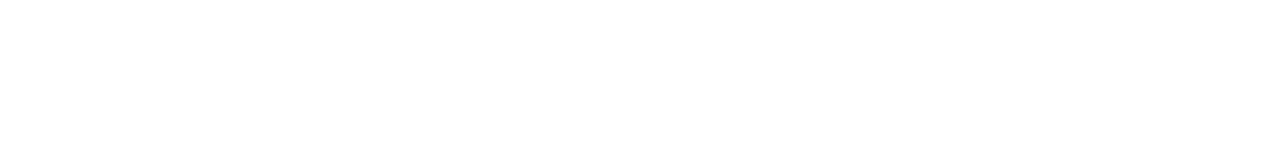
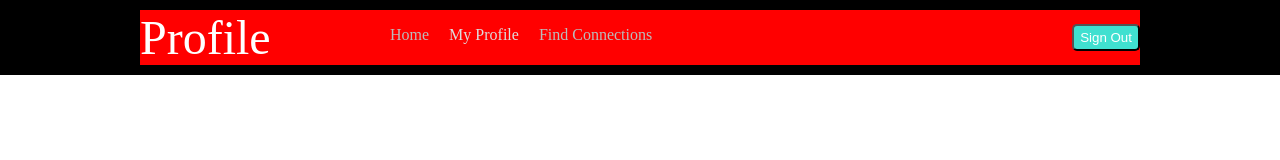
Before and after one commit to Rahumadat/pagina-de-perfil, a plain HTML site: page index.html in a window 1280 px wide. Drawn offline with Linux system fonts and the light colour scheme.

Commit message:
commit cabecera ok

```diff
--- a/index.html
+++ b/index.html
@@ -8,6 +8,25 @@
     <title>Profile</title>
 </head>
 <body>
+    <header>
+        <div class="headtotal">
+            <div class="titulo">
+                Profile
+            </div>
+            <nav>
+                <ul>
+                    <li>Home</li>
+                    <li><a href="#" title="My Profile">My Profile</a></li>
+                    <li>Find Connections</li>
+                </ul>
+            </nav>
+            <div class="boton">
+                <Button>Sign Out</Button>
+            </div>
+        </div>
+    </header>
+    <main>
 
+    </main>
 </body>
 </html>
--- a/style.css
+++ b/style.css
@@ -0,0 +1,57 @@
+body {
+    margin: 0px;
+    padding: 0px;
+    width: 100%;
+    display: flex;
+    justify-content: center;
+}
+.headtotal {
+    width: 1000px;
+    background: red;
+    display: flex;
+
+}
+header {
+    margin: 0px;
+    width: 100%;
+    padding: 10px 0px;
+    background: #000000;
+    color: #FFFFFF;
+    display: flex;
+    justify-content: center;
+}
+header .titulo {
+    font-size: 3em;
+    width: 20%;
+}
+header nav {
+    width:60%;
+}
+header nav ul {
+    display: flex;
+    /*flex-direction: row;
+    justify-content: flex-star;
+    align-items: stretch;
+    flex-wrap: nowrap;*/
+}
+header nav ul li {
+    list-style: none;
+    margin: 0px 10px ;
+    color: #BBBBBB;
+}
+header nav ul li a {
+    color: #DDDDDD;
+    text-decoration: none;
+}
+header .boton {
+    width: 20%;
+    display: flex;
+    justify-content: flex-end;
+    align-items: center;
+}
+header .boton button {
+    background-color: turquoise;
+    color: #FFFFFF;
+    border-radius: 5px;
+    height: 2em;
+}
```
